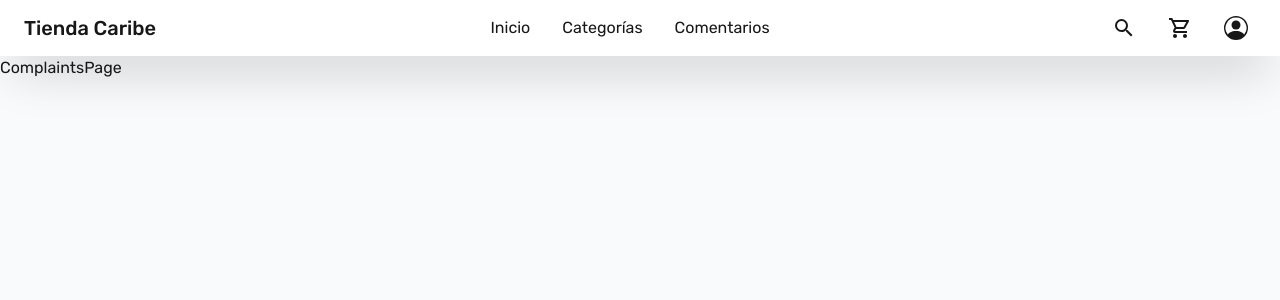
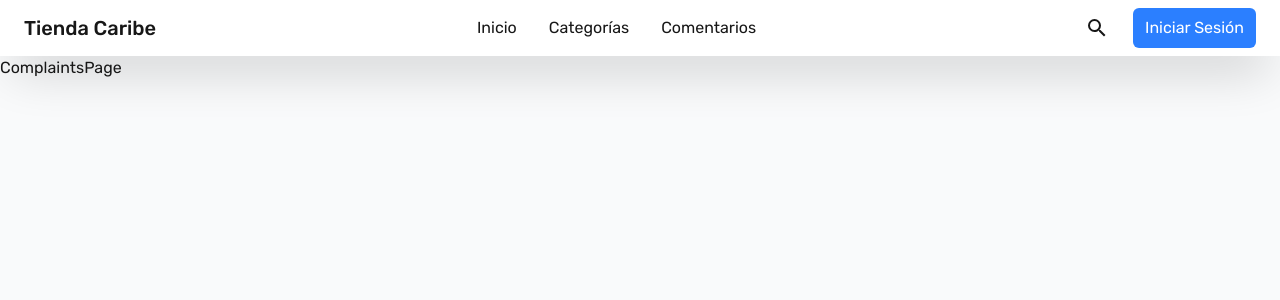
Before and after one commit to whatarelive/trd-caribe-shop, a Next.js app: page /complaints-suggestions in a window 1280 px wide. Shown: the top 300 px of the page. Built offline with nearby package versions, Linux system fonts and the light colour scheme; no server answers.

Commit message:
Modificación del middleware para las rutas de la tienda

```diff
--- a/src/components/shop/NavBar.tsx
+++ b/src/components/shop/NavBar.tsx
@@ -31,7 +31,7 @@ export const NavBar = async () => {
                 </Link>
 
                 {
-                    !session?.isAuthenticated ? (
+                    session?.isAuthenticated ? (
                         <>
                             <Link href="/cart/" className="hover:bg-gray-50 hover:text-blue-400 rounded-md p-2">
                                 <MdOutlineShoppingCart size={24}/>
--- a/src/middleware.ts
+++ b/src/middleware.ts
@@ -4,7 +4,7 @@ import { authConfig, auth as Session } from "@/auth.config";
 
 // Define las rutas de autenticación y las rutas públicas.
 const authRoutes = ['/auth/login', '/auth/register'];
-const publicRoutes = ['/', ...authRoutes];
+const privateRoutes = ['/cart', '/user'];
 
 // Configura el middleware de autenticación usando NextAuth.
 const { auth: middleware } = NextAuth(authConfig);
@@ -29,7 +29,7 @@ export default middleware( async({ nextUrl, auth }) => {
     }
 
     // Protección de rutas privadas.
-    if (!publicRoutes.includes(nextUrl.pathname) && !isLoggedIn) {
+    if (privateRoutes.includes(nextUrl.pathname) && !isLoggedIn) {
         return NextResponse.redirect(new URL("/auth/login", nextUrl));
     }
 
```
